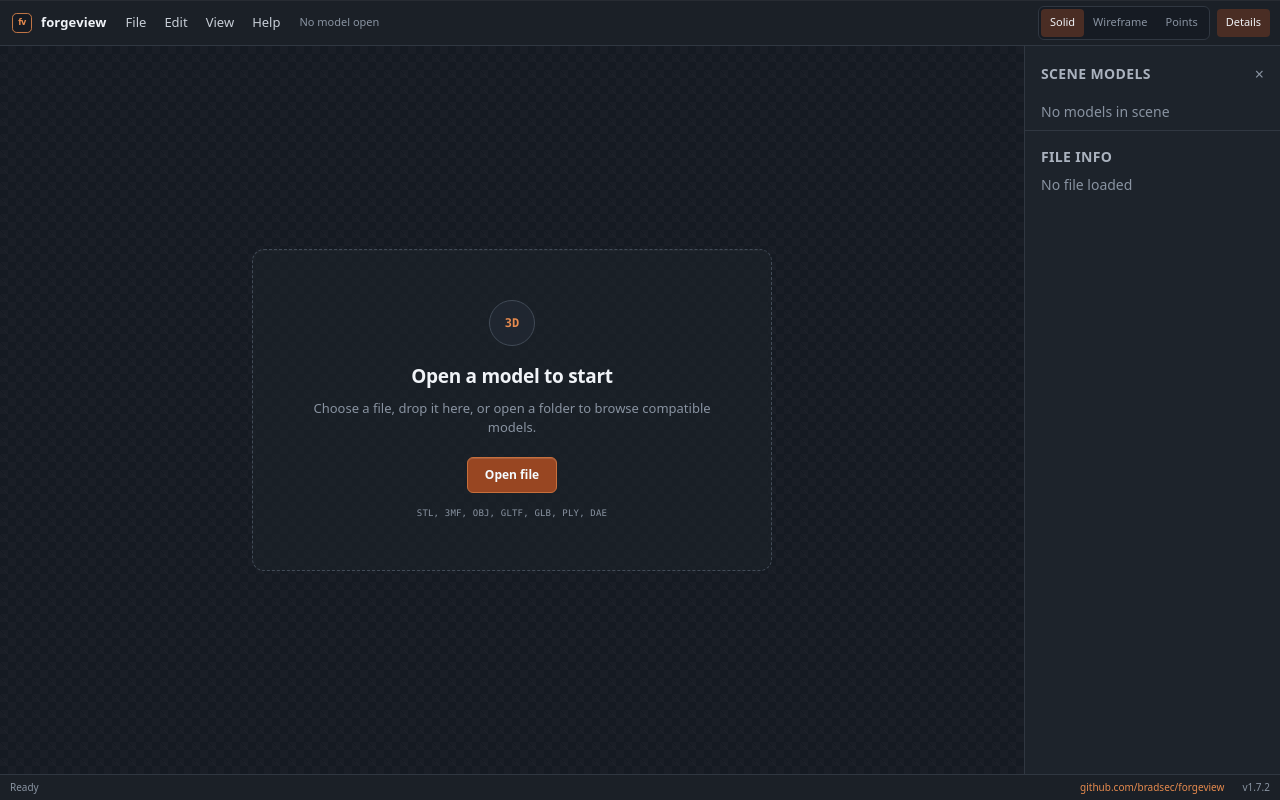
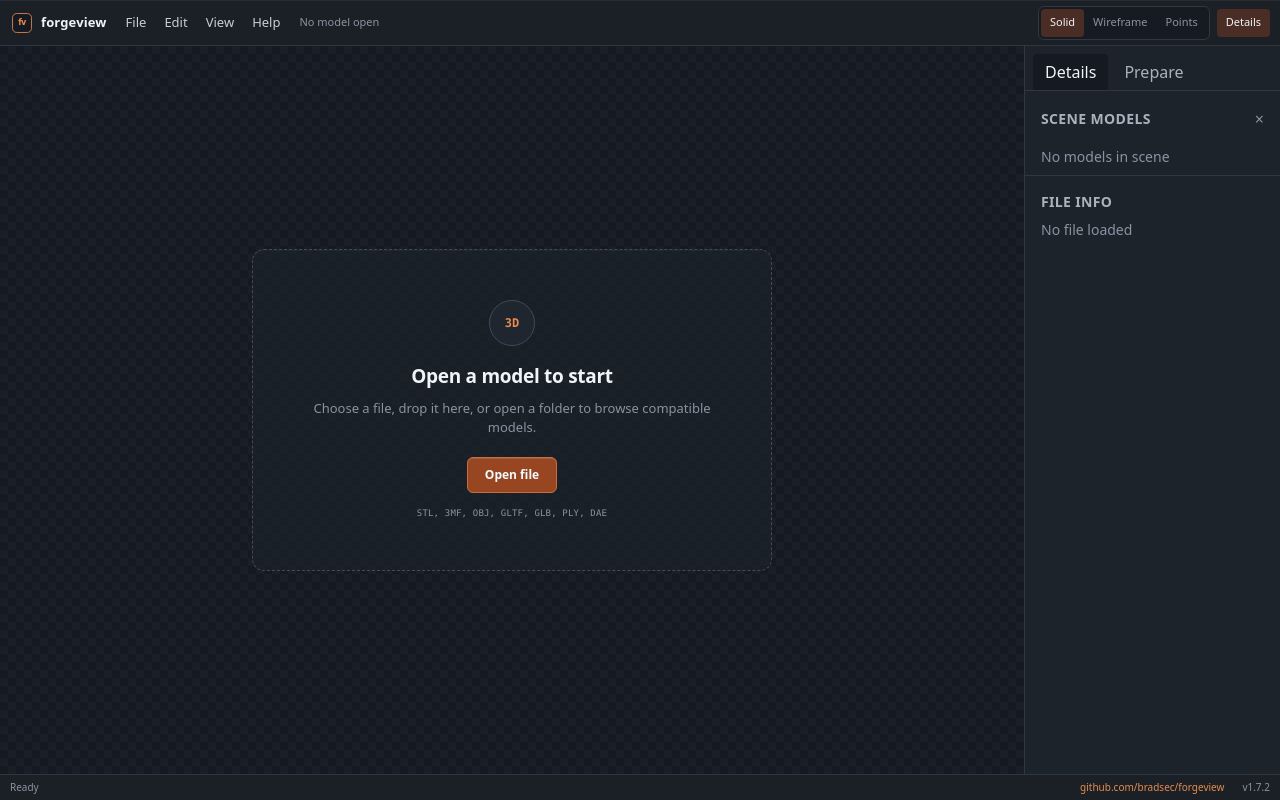
Before and after one commit to bradsec/forgeview, a React (Vite) app: page / in a window 1280 px wide. Built offline with nearby package versions, Linux system fonts and the light colour scheme.

Commit message:
feat: split the right sidebar into Details and Prepare tabs

```diff
--- a/src/components/Sidebar.tsx
+++ b/src/components/Sidebar.tsx
@@ -1,6 +1,7 @@
 import { useCallback, useEffect, useRef, useState } from 'react'
 import { useViewerStore } from '../store/viewerStore'
 import { ModelList } from './ModelList'
+import { PreparePanel } from './prepare/PreparePanel'
 
 const MIN_WIDTH = 140
 const MAX_WIDTH = 500
@@ -16,7 +17,7 @@ function formatBytes(bytes: number): string {
  * Right-side panel showing scene models and file metadata.
  * Resizable via left-edge drag handle. Closable via header button.
  */
-export function Sidebar({ mobile = false }: { mobile?: boolean } = {}) {
+export function Sidebar({ mobile = false, onUndoEdit }: { mobile?: boolean; onUndoEdit?: () => void } = {}) {
   const fileName = useViewerStore((s) => s.fileName)
   const fileExtension = useViewerStore((s) => s.fileExtension)
   const fileSize = useViewerStore((s) => s.fileSize)
@@ -25,6 +26,7 @@ export function Sidebar({ mobile = false }: { mobile?: boolean } = {}) {
   const isLoading = useViewerStore((s) => s.isLoading)
   const error = useViewerStore((s) => s.error)
   const sidebarVisible = useViewerStore((s) => (mobile ? true : s.sidebarVisible))
+  const rightPanelTab = useViewerStore((s) => s.rightPanelTab)
   const [width, setWidth] = useState(DEFAULT_WIDTH)
   const isDragging = useRef(false)
   const dragCleanupRef = useRef<(() => void) | null>(null)
@@ -114,6 +116,27 @@ export function Sidebar({ mobile = false }: { mobile?: boolean } = {}) {
         </div>
       )}
 
+      <div role="tablist" aria-label="Right panel" className="flex border-b border-[var(--border)] px-2 pt-2 gap-1">
+        {(['details', 'prepare'] as const).map((tab) => (
+          <button
+            key={tab}
+            role="tab"
+            type="button"
+            aria-selected={rightPanelTab === tab}
+            onClick={() => useViewerStore.getState().setRightPanelTab(tab)}
+            className={`px-3 py-1.5 text-sm rounded-t ${
+              rightPanelTab === tab
+                ? 'bg-[var(--bg-app)] text-[var(--text-bright)]'
+                : 'text-[var(--text-label)]'
+            }`}
+          >
+            {tab === 'details' ? 'Details' : 'Prepare'}
+          </button>
+        ))}
+      </div>
+
+      {rightPanelTab === 'details' ? (
+        <>
       {/* Scene Models section */}
       <div className="flex flex-col">
         <div className="flex items-center justify-between px-4 pt-4 pb-2">
@@ -201,6 +224,12 @@ export function Sidebar({ mobile = false }: { mobile?: boolean } = {}) {
         </>
       )}
       </div>
+        </>
+      ) : (
+        <div className="p-4 flex-1 overflow-y-auto">
+          <PreparePanel onUndoEdit={onUndoEdit} />
+        </div>
+      )}
     </aside>
   )
 }
```
Also changed, not shown: 1 other file (tests, documents, lock files or other folders).
